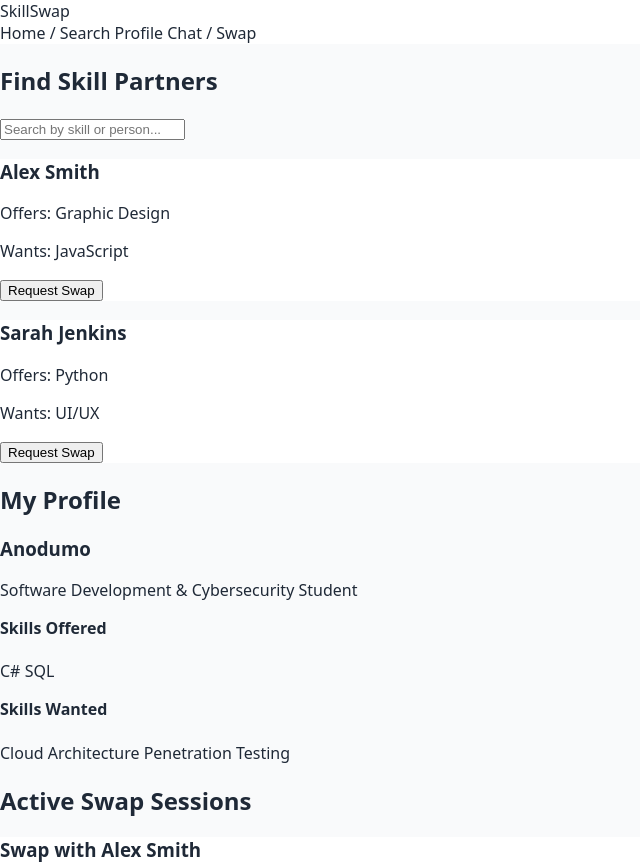
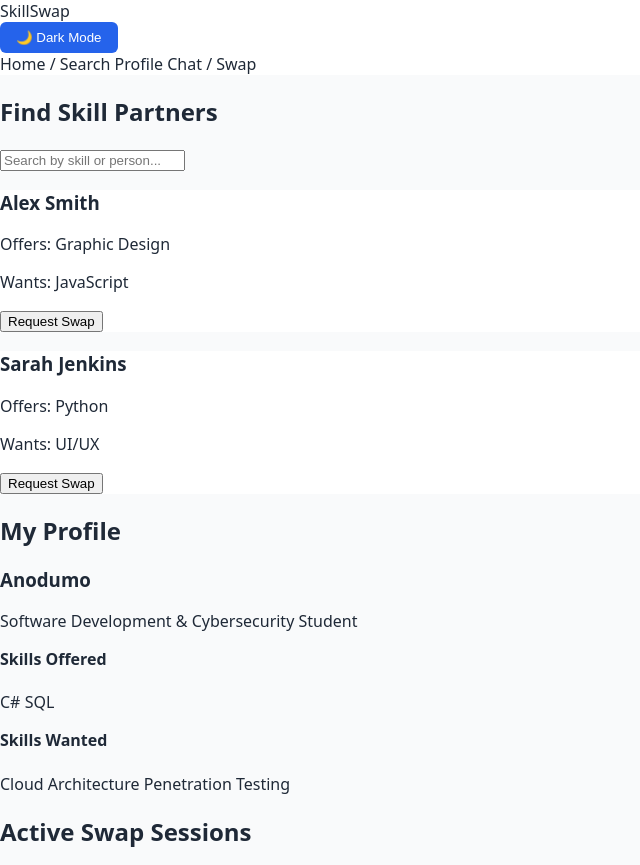
Before and after one commit to Simbaclive/sleep-outside-main, a website built with Vite: page project/index.html in a window 1280 px wide. Shown: the top 865 px of the page, without its empty margins (0-640 px from the left). Built offline with nearby package versions, Linux system fonts and the light colour scheme.

Commit message:
Update index.html

```diff
--- a/project/index.html
+++ b/project/index.html
@@ -10,6 +10,7 @@
 
     <header>
         <div class="logo">SkillSwap</div>
+      <button id="theme-toggle" aria-label="Toggle dark and light mode">🌙 Dark Mode</button>
         <nav>
             <a onclick="switchView('home')" id="nav-home" class="active">Home / Search</a>
             <a onclick="switchView('profile')" id="nav-profile">Profile</a>
```
